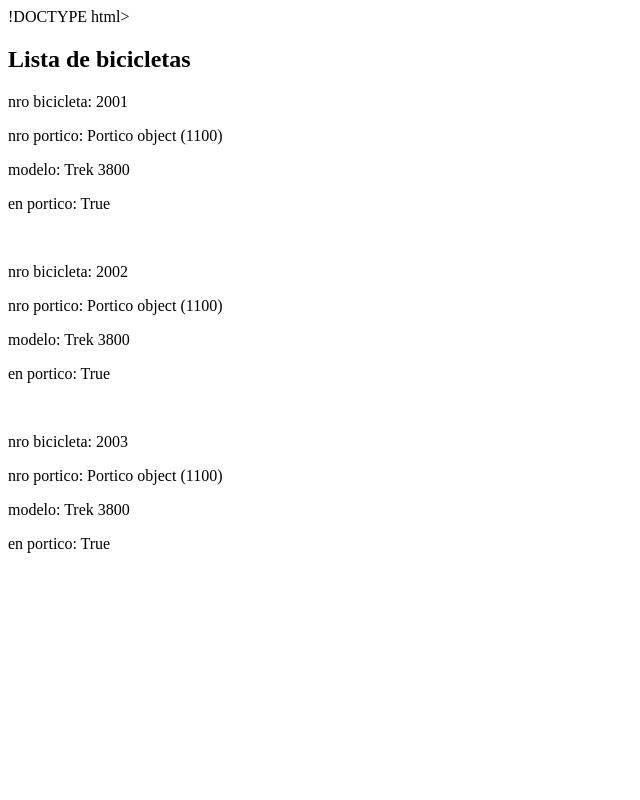
After one commit to Rodrigonu8/PROYECTO-DWY, a Django app: template mysite/templates/Registro/listar_bicicletas.html in a window 1280 px wide. The commit adds this page. Shown: the whole page, without its empty margins (0-640 px from the left). Run offline with Django 3.2, Linux system fonts and the light colour scheme; the template is opened without the code that fills it: values that come from a table or form of the project are taken from there, others are empty; data comes from the database, SQL or seed files in the repository; both versions use the stored data as it was after the commit; parts of the project's set-up code (start-up, migrations or seed data) failed here and were passed over.

Commit message:
ListarBicicletas listo

```diff
--- a/mysite/apps/Registro/urls.py
+++ b/mysite/apps/Registro/urls.py
@@ -5,4 +5,5 @@ urlpatterns = [
 
     # listar las carreras de la bd
     path('listarPorticos', views.listar_porticos, name="listar_porticos"),
+    path('listarBicicletas', views.listar_bicicletas, name="listar_bicicletas"),
 ]
--- a/mysite/apps/Registro/views.py
+++ b/mysite/apps/Registro/views.py
@@ -2,10 +2,14 @@ from django.shortcuts import render, redirect
 from django.urls import reverse, reverse_lazy
 from django.views.generic import ListView, CreateView, UpdateView, DeleteView
 from django.db.models import Q
-from .models import Portico
+from .models import Portico, Bicicleta
 
 
 # Create your views here.
 def listar_porticos(request):
     porticos = Portico.objects.all()
     return render(request, "Registro/listar_porticos.html", {'porticos': porticos})
+
+def listar_bicicletas(request):
+    bicicletas = Bicicleta.objects.all()
+    return render(request, "Registro/listar_bicicletas.html", {'bicicletas': bicicletas})
--- /dev/null
+++ b/mysite/templates/Registro/listar_bicicletas.html
@@ -0,0 +1,24 @@
+!DOCTYPE html>
+<html lang="en">
+  <head>
+    <meta charset="UTF-8" />
+    <meta name="viewport" content="width=device-width, initial-scale=1.0" />
+    <meta http-equiv="X-UA-Compatible" content="ie=edge" />
+    <title>Listar bicicletas</title>
+  </head>
+
+  <body>
+    <h2>Lista de bicicletas</h2>
+
+    {% for b in bicicletas %}
+        <div>
+            <p> nro bicicleta: {{ b.id_bicicleta }} </p>
+            <p> nro portico: {{ b.id_portico }} </p>
+            <p> modelo: {{ b.modelo }} </p>
+            <p> en portico: {{ b.candado }} </p>
+        </div>
+        <br>
+    {% endfor %}
+
+  </body>
+</html>
--- a/mysite/templates/Registro/listar_porticos.html
+++ b/mysite/templates/Registro/listar_porticos.html
@@ -4,7 +4,7 @@
     <meta charset="UTF-8" />
     <meta name="viewport" content="width=device-width, initial-scale=1.0" />
     <meta http-equiv="X-UA-Compatible" content="ie=edge" />
-    <title>Listar carreras</title>
+    <title>Listar porticos</title>
   </head>
 
   <body>
@@ -12,8 +12,8 @@
 
     {% for p in porticos %}
         <div>
-            <p> Nombre: {{ p.id_portico }} </p>
-            <p>Semestres: {{ p.ubicacion }} </p>
+            <p> nro portico: {{ p.id_portico }} </p>
+            <p> ubicacion: {{ p.ubicacion }} </p>
         </div>
         <br>
     {% endfor %}
```
Also changed, not shown: mysite/db.sqlite3.
